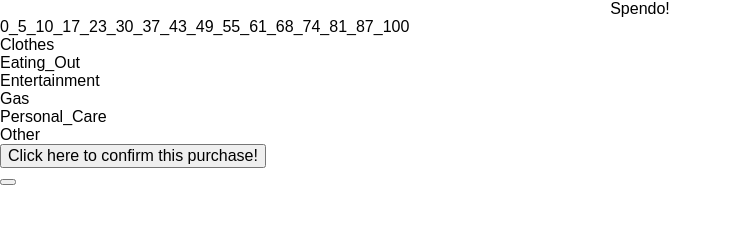
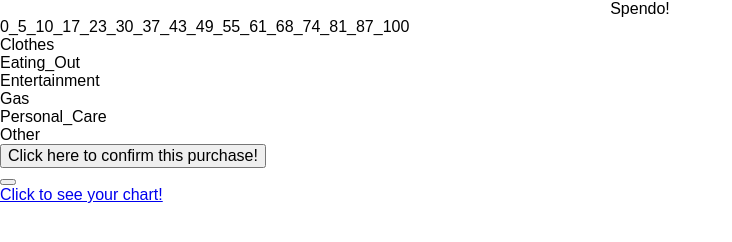
Before and after one commit to farstrider777/spendo, a website with bundled scripts: page app/index.html in a window 1280 px wide. Shown: the whole page, without its empty margins (0-732 px from the left). Built offline with nearby package versions, Linux system fonts and the light colour scheme; files whose address does not match are found by name.

Commit message:
added button underneath graph to satisfy story:https://www.pivotaltracker.com/story/show/147953957

```diff
--- a/app/index.html
+++ b/app/index.html
@@ -42,6 +42,7 @@
       </div>
       <button id="modalClose" class="modal-close"></button>
     </div>
+    <a href="http://tiy-josh-contact_list_frontend.surge.sh/">Click to see your chart!</a>
     <div class="spacer1"></div>
 
 
```
